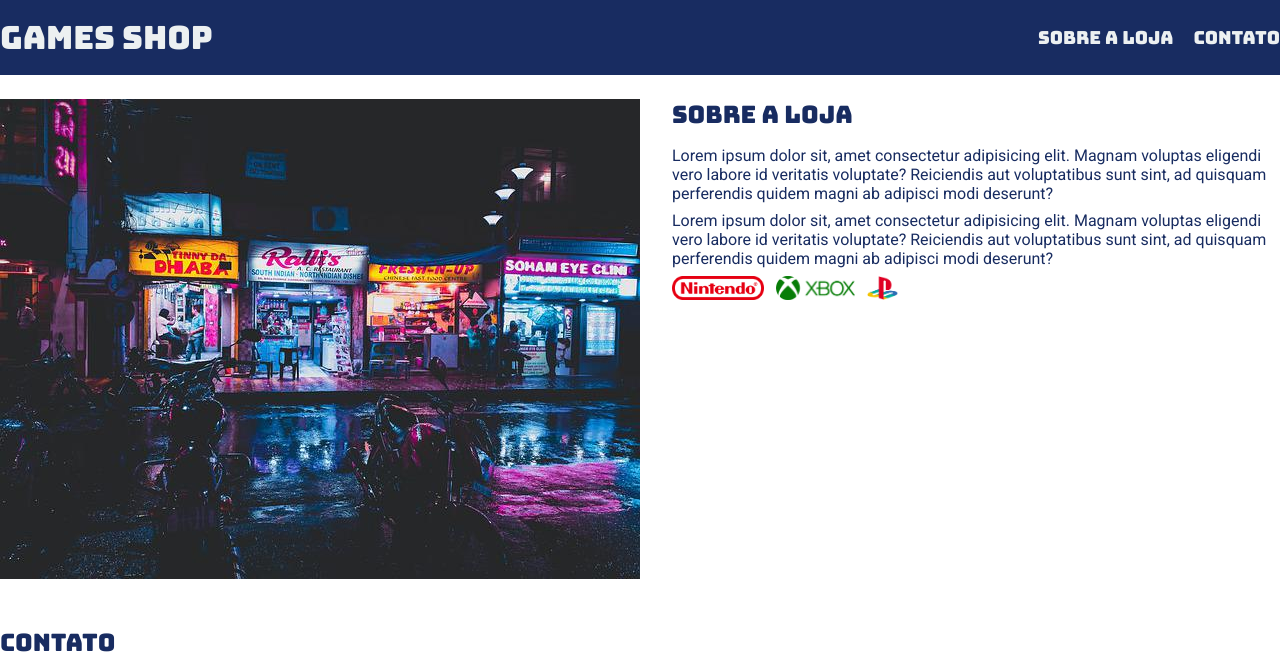
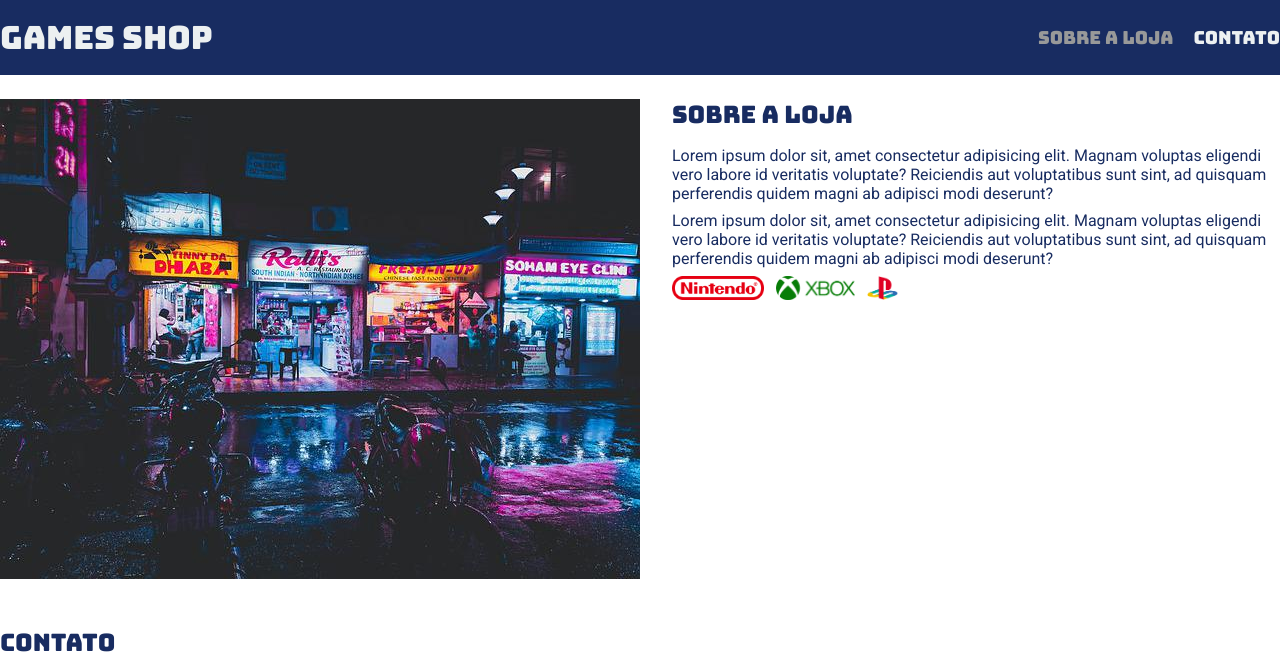
Before and after one commit to FredMagas/site_gamesShop, a plain HTML site: page index.html in a window 1280 px wide. In both pictures the pointer is over the link "Sobre a loja". Shown: the top 671 px of the page. Drawn offline with Linux system fonts and the light colour scheme.

Commit message:
add Hover to nav menu

```diff
--- a/main.css
+++ b/main.css
@@ -32,6 +32,10 @@ header nav li {
 header nav li a {
     color: #ecf0f1;
     text-decoration: none;
+}
+
+header nav li a:hover {
+    color: #989999;
 }
 
 .container {
```
